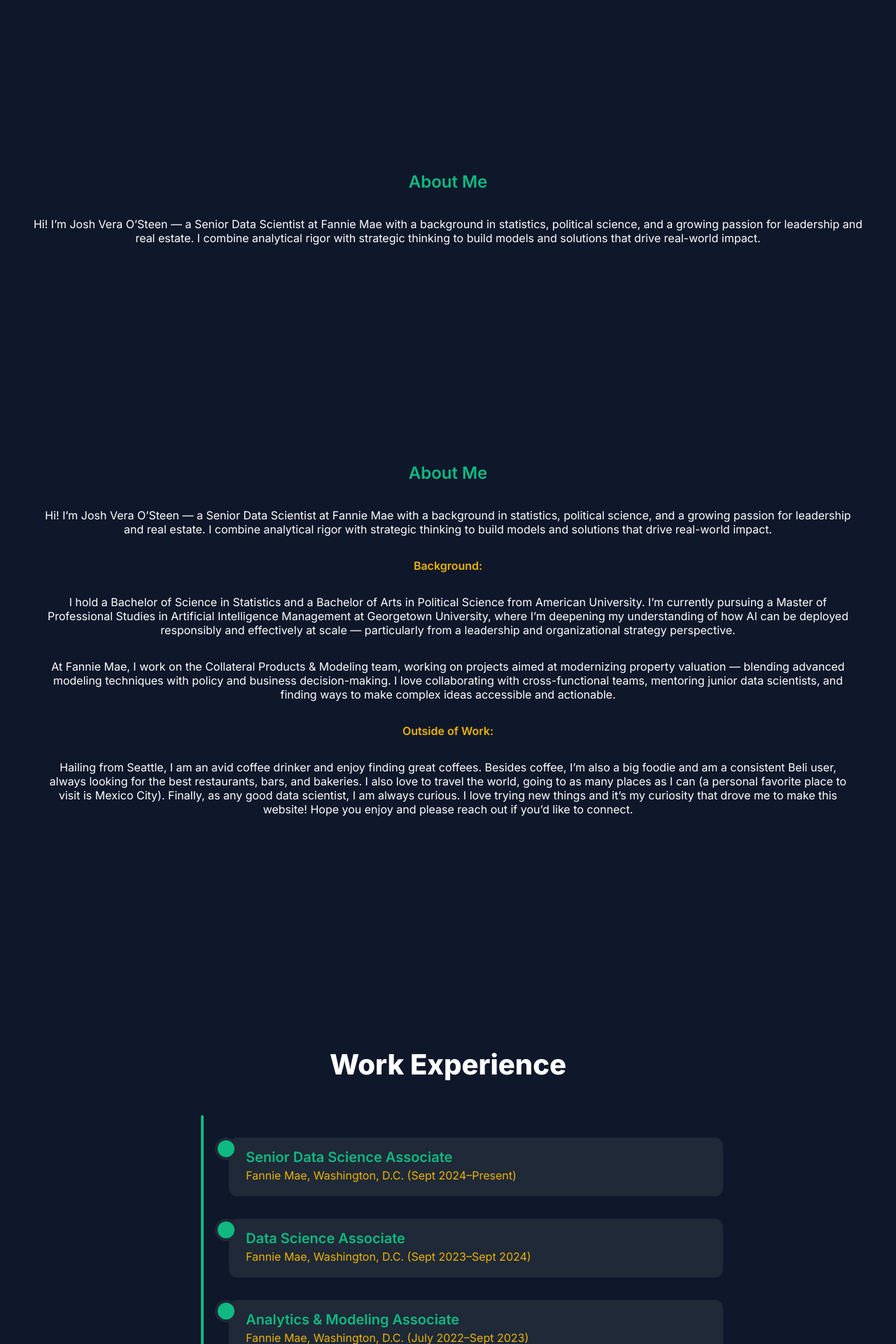
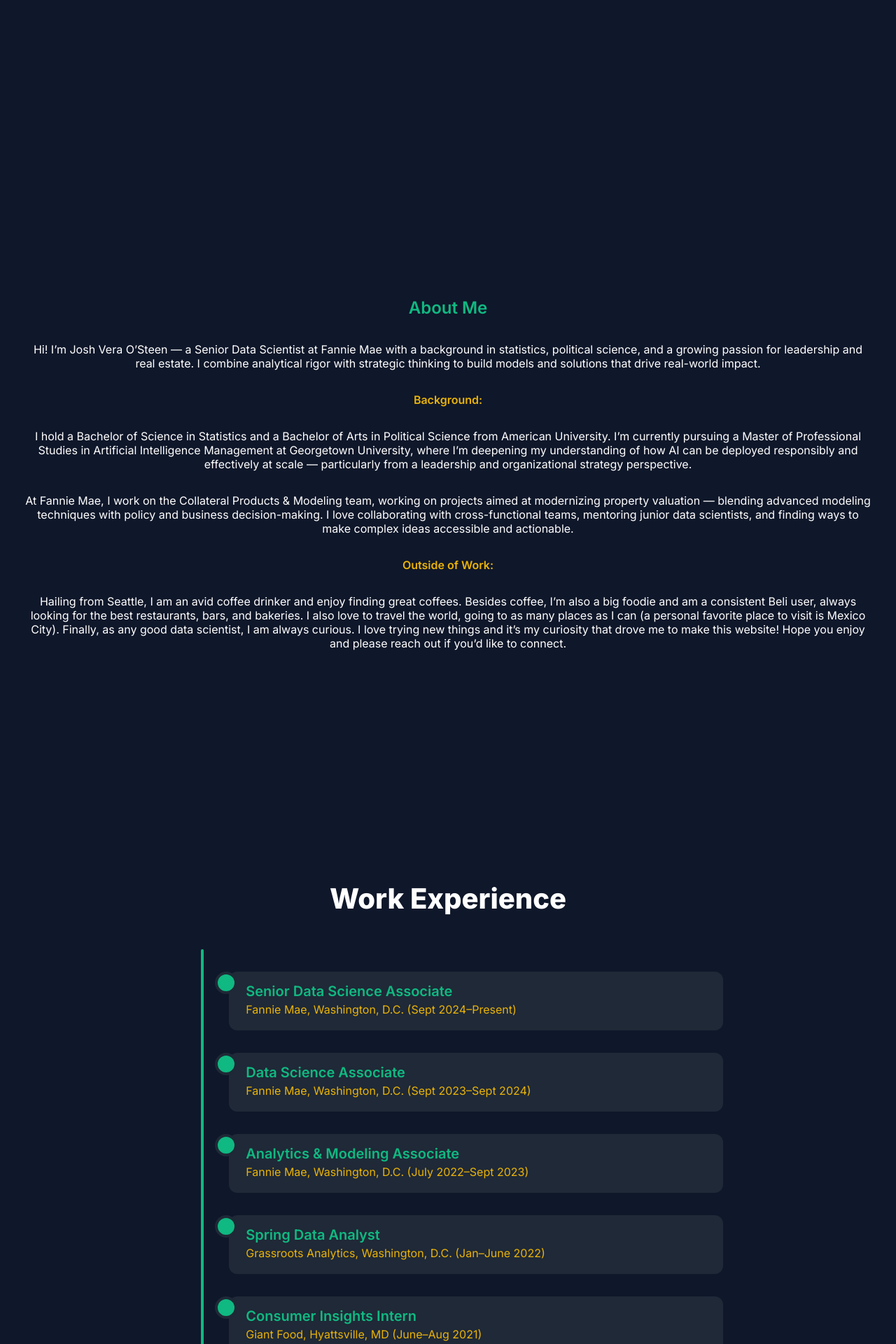
Before and after one commit to JVOsteen/JVOsteen.github.io, a Jekyll site: the page built from index.md, in a window 1280 px wide. Shown: the part 967-2887 px from the top of the page at 70% size. Built offline with Jekyll 4.4.1, drawn with Linux system fonts in a browser that asks for light colours.

Commit message:
Update index.md

```diff
--- a/index.md
+++ b/index.md
@@ -233,10 +233,6 @@ title: Joshua Vera O'Steen
       <p>Currently pursuing an MPS in AI Management at <span class="highlight-orange">Georgetown University</span> and leading data science projects at <span class="highlight-orange">Fannie Mae</span>.</p>
     </div>
   </section>
-
-  <section id="about">
-    <h2><span class="highlight-green">About Me</span></h2>
-    <p>Hi! I’m Josh Vera O’Steen — a Senior Data Scientist at Fannie Mae with a background in statistics, political science, and a growing passion for leadership and real estate. I combine analytical rigor with strategic thinking to build models and solutions that drive real-world impact.</p>
   <section id="about">
     <h2><span class="highlight-green">About Me</span></h2>
     <p>Hi! I’m Josh Vera O’Steen — a Senior Data Scientist at Fannie Mae with a background in statistics, political science, and a growing passion for leadership and real estate. I combine analytical rigor with strategic thinking to build models and solutions that drive real-world impact.</p>
```
